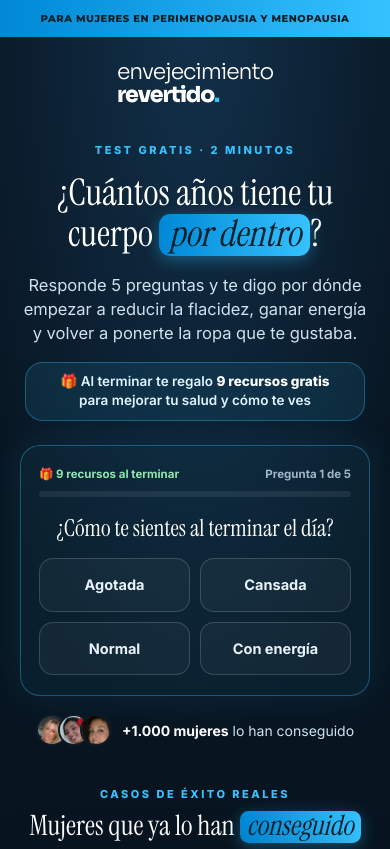
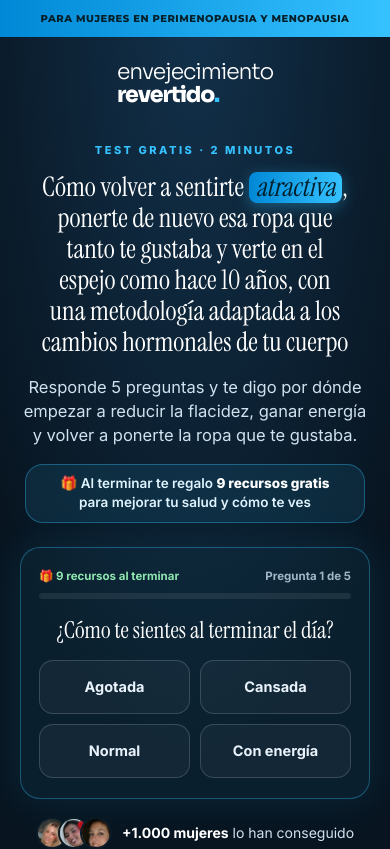
Before and after one commit to aurenapp-gif/FITCONDAMIAN.COM, a Next.js app: page /recursos in a window 390 px wide. Shown: the top 849 px of the page. Built offline with nearby package versions, Linux system fonts and the light colour scheme.

Commit message:
VSL y recursos: nuevo titular (sentirte atractiva, la ropa que te gustaba, como hace 10 años)
Co-Authored-By: Claude Opus 5.5 <noreply@anthropic.com>
Claude-Session: https://claude.ai/code/session_01TPMGrzviWANrZSupGm2MvZ

```diff
--- a/app/_styles/er.css
+++ b/app/_styles/er.css
@@ -258,3 +258,7 @@
 .er-agendar { margin-top: 48px; scroll-margin-top: 16px; }
 .er-cal { border-radius: 20px; overflow: hidden; border: 1px solid rgba(255,255,255,0.10); background: #fff; }
 .er-cal iframe { width: 100%; min-height: 700px; border: 0; display: block; }
+
+/* Titular largo de la landing de recursos */
+.er-hero .er-h.er-h-long { font-size: clamp(25px, 6.9vw, 36px); line-height: 1.15; }
+.er-nw { white-space: nowrap; }
--- a/app/recursos/RecursosClient.tsx
+++ b/app/recursos/RecursosClient.tsx
@@ -134,7 +134,7 @@ export default function RecursosClient() {
         {/* HERO + TEST */}
         <div className="er-hero">
           <p className="er-eb">Test gratis · 2 minutos</p>
-          <h1 className="er-h">¿Cuántos años tiene tu cuerpo <span className="er-pill">por dentro</span>?</h1>
+          <h1 className="er-h er-h-long">Cómo volver a sentirte <span className="er-nw"><span className="er-pill">atractiva</span>,</span> ponerte de nuevo esa ropa que tanto te gustaba y verte en el espejo como hace 10 años, con una metodología adaptada a los cambios hormonales de tu cuerpo</h1>
           <p className="er-sub1">Responde 5 preguntas y te digo por dónde empezar a reducir la flacidez, ganar energía y volver a ponerte la ropa que te gustaba.</p>
           <p className="er-gift"><span aria-hidden="true">🎁</span> Al terminar te regalo <b>9 recursos gratis</b> para mejorar tu salud y cómo te ves</p>
           <Test onAcceder={openModal} />
--- a/app/vsl/page.tsx
+++ b/app/vsl/page.tsx
@@ -69,22 +69,22 @@ export default function VslPage() {
         {/* TITULAR — una sola frase en 3 líneas (Instrument Serif, estilos en globals.css) */}
         <div className="fcd-h1-wrap" style={{ textAlign: "center", marginBottom: "24px" }}>
           <h1 className="fcd-h1">
-            <span className="g">Cómo recuperar tu <em>atractivo</em> durante la menopausia</span>{" "}
-            multiplicando tu{" "}
+            <span className="g">Cómo volver a sentirte <em>atractiva</em>,</span>{" "}
+            ponerte de nuevo esa{" "}
             <span className="u">
-              energía
+              ropa que tanto te gustaba
               <svg viewBox="0 0 120 10" preserveAspectRatio="none" fill="none" aria-hidden="true">
                 <path d="M2 6 C 30 2, 90 2, 118 6" stroke="#35C2FF" strokeWidth={3.5} strokeLinecap="round" />
               </svg>
             </span>{" "}
-            y eliminando la{" "}
+            y verte en el espejo{" "}
             <span className="u">
-              flacidez
+              como hace 10 años
               <svg viewBox="0 0 120 10" preserveAspectRatio="none" fill="none" aria-hidden="true">
                 <path d="M2 6 C 30 2, 90 2, 118 6" stroke="#35C2FF" strokeWidth={3.5} strokeLinecap="round" />
               </svg>
             </span>
-            , sin renunciar a tu rutina diaria
+            , con una metodología adaptada a los cambios hormonales de tu cuerpo
           </h1>
         </div>
 
--- a/ghl-export/recursos.html
+++ b/ghl-export/recursos.html
@@ -239,6 +239,8 @@
   .er-fmodal .sb { color: #9fb7c7; font-size: 14px; margin-bottom: 20px; }
   .er-fmodal iframe { width: 100%; min-height: 600px; border: none; border-radius: 8px; display: block; }
   .er-fmodal .fn { color: #5a7183; font-size: 11px; text-align: center; margin-top: 12px; }
+  .er-hero .er-h.er-h-long { font-size: clamp(25px, 6.9vw, 36px); line-height: 1.15; }
+  .er-nw { white-space: nowrap; }
 </style>
 
 <div id="fcd-er" class="er-page">
@@ -276,7 +278,7 @@
 
     <div class="er-hero">
       <p class="er-eb">Test gratis · 2 minutos</p>
-      <h1 class="er-h">¿Cuántos años tiene tu cuerpo <span class="er-pill">por dentro</span>?</h1>
+      <h1 class="er-h er-h-long">Cómo volver a sentirte <span class="er-nw"><span class="er-pill">atractiva</span>,</span> ponerte de nuevo esa ropa que tanto te gustaba y verte en el espejo como hace 10 años, con una metodología adaptada a los cambios hormonales de tu cuerpo</h1>
       <p class="er-sub1">Responde 5 preguntas y te digo por dónde empezar a reducir la flacidez, ganar energía y volver a ponerte la ropa que te gustaba.</p>
       <p class="er-gift"><span aria-hidden="true">🎁</span> Al terminar te regalo <b>9 recursos gratis</b> para mejorar tu salud y cómo te ves</p>
 
--- a/ghl-export/vsl-b.html
+++ b/ghl-export/vsl-b.html
@@ -88,7 +88,7 @@
   <div class="fcd-wrap">
 
     <div class="fcd-head">
-      <h1><span class="g">Cómo recuperar tu <em>atractivo</em> durante la menopausia</span> multiplicando tu <span class="u">energía<svg viewBox="0 0 120 10" preserveAspectRatio="none" fill="none" aria-hidden="true"><path d="M2 6 C 30 2, 90 2, 118 6" stroke="#35C2FF" stroke-width="3.5" stroke-linecap="round"/></svg></span> y eliminando la <span class="u">flacidez<svg viewBox="0 0 120 10" preserveAspectRatio="none" fill="none" aria-hidden="true"><path d="M2 6 C 30 2, 90 2, 118 6" stroke="#35C2FF" stroke-width="3.5" stroke-linecap="round"/></svg></span>, sin renunciar a tu rutina diaria</h1>
+      <h1><span class="g">Cómo volver a sentirte <em>atractiva</em>,</span> ponerte de nuevo esa <span class="u">ropa que tanto te gustaba<svg viewBox="0 0 120 10" preserveAspectRatio="none" fill="none" aria-hidden="true"><path d="M2 6 C 30 2, 90 2, 118 6" stroke="#35C2FF" stroke-width="3.5" stroke-linecap="round"/></svg></span> y verte en el espejo <span class="u">como hace 10 años<svg viewBox="0 0 120 10" preserveAspectRatio="none" fill="none" aria-hidden="true"><path d="M2 6 C 30 2, 90 2, 118 6" stroke="#35C2FF" stroke-width="3.5" stroke-linecap="round"/></svg></span>, con una metodología adaptada a los cambios hormonales de tu cuerpo</h1>
     </div>
 
     <div class="fcd-video" id="fcd-vsl-video">
--- a/ghl-export/vsl.html
+++ b/ghl-export/vsl.html
@@ -72,7 +72,7 @@
   <div class="fcd-wrap">
 
     <div class="fcd-head">
-      <h1><span class="g">Cómo recuperar tu <em>atractivo</em> durante la menopausia</span> multiplicando tu <span class="u">energía<svg viewBox="0 0 120 10" preserveAspectRatio="none" fill="none" aria-hidden="true"><path d="M2 6 C 30 2, 90 2, 118 6" stroke="#35C2FF" stroke-width="3.5" stroke-linecap="round"/></svg></span> y eliminando la <span class="u">flacidez<svg viewBox="0 0 120 10" preserveAspectRatio="none" fill="none" aria-hidden="true"><path d="M2 6 C 30 2, 90 2, 118 6" stroke="#35C2FF" stroke-width="3.5" stroke-linecap="round"/></svg></span>, sin renunciar a tu rutina diaria</h1>
+      <h1><span class="g">Cómo volver a sentirte <em>atractiva</em>,</span> ponerte de nuevo esa <span class="u">ropa que tanto te gustaba<svg viewBox="0 0 120 10" preserveAspectRatio="none" fill="none" aria-hidden="true"><path d="M2 6 C 30 2, 90 2, 118 6" stroke="#35C2FF" stroke-width="3.5" stroke-linecap="round"/></svg></span> y verte en el espejo <span class="u">como hace 10 años<svg viewBox="0 0 120 10" preserveAspectRatio="none" fill="none" aria-hidden="true"><path d="M2 6 C 30 2, 90 2, 118 6" stroke="#35C2FF" stroke-width="3.5" stroke-linecap="round"/></svg></span>, con una metodología adaptada a los cambios hormonales de tu cuerpo</h1>
     </div>
 
     <div class="fcd-video" id="fcd-vsl-video">
```
